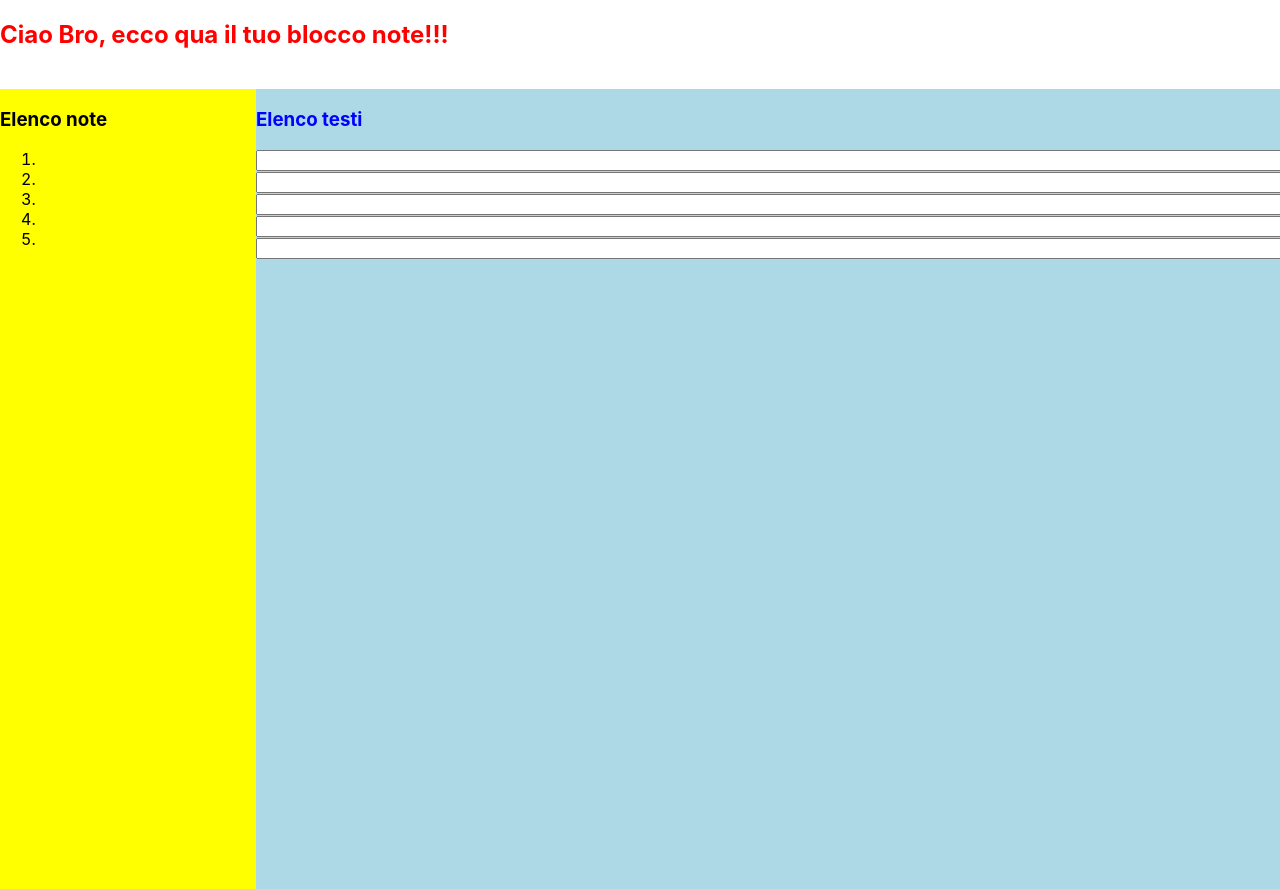
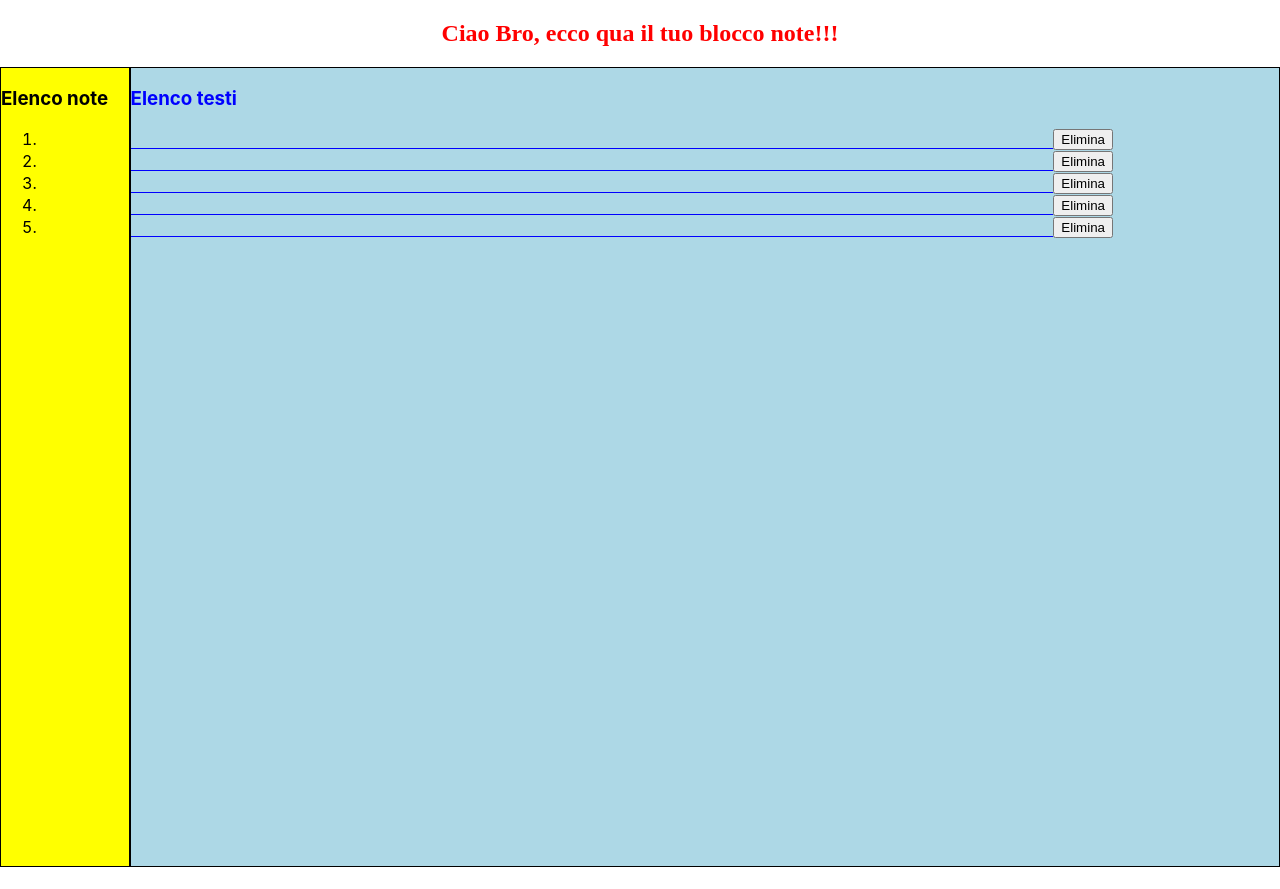
Before and after one commit to Cenzino21/blocco_note, a React (Create React App) app: page / in a window 1280 px wide. After the commit the page ends 867 px from the top, so only its background shows below. Built offline with nearby package versions, Linux system fonts and the light colour scheme.

Commit message:
Commit 3

```diff
--- a/src/App.css
+++ b/src/App.css
@@ -1,5 +1,7 @@
 #messaggioDiBenvenuto {
-  color: red;
+  color: #ff0000;
+  text-align: center;
+  font-family: cursive;
 }
 
 .contenitore{
@@ -9,17 +11,32 @@
   height: 100%;
 }
 
+.numeriDelleNote {
+  padding: 1px;
+}
+
 #parteNote {
-  background-color: yellow;
-  width: 20%;
+  background-color: #ffff00;
+  width: 10%;
+  border: 1px solid #000000;
 }
 
 #parteTesto {
-  background-color: lightblue;
-  color: blue;
-  width: 80%;
+  background-color: #add8e6;
+  color: #0000ff;
+  width: 90%;
+  border: 1px solid #000000;
 }
 
 .inserimentoTesto {
-  width: 100%;
+  border: none;
+  width: 80%;
+  background-color: #add8e6;
+  color: #0000ff;
+  border-bottom: 1px solid #0000ff; /*Per far uscire sottolineato la casella di testo*/
 }
+
+button:hover {
+  background-color: #d3d3d3;
+  color: #ff0000;
+}
--- a/src/App.jsx
+++ b/src/App.jsx
@@ -1,42 +1,44 @@
 import './App.css';
-//import { useState } from 'react';
-
-
-/*function Tabella() {
-  const[numeroNota, setNumeroNota] = useState(0);
-  const[testoNota, setTestoNota] = useState("testo");
-  return(
-    <div id="NuovaNota">
-      <div>
-      <button onClick={() => setNumeroNota(numeroNota + 1) && setTestoNota("testo")}>Aggiungi nota</button> <br/>
-      <p>{numeroNota} {testoNota}</p>
-      </div>
-    </div>
-  );
-}*/
+import React from 'react';
 
 function App() {
+  /*
+  function eliminaNota() {
+    let indice = document.querySelector("#parteNote li");
+    let testo = document.querySelector("#parteTesto input[type='text']");
+    let bottone = document.querySelector("#parteTesto button");
+    if(indice && testo && bottone) {
+      indice.remove();
+      testo.remove();
+      bottone.remove();
+    }
+  }*/
   return (
     <div className="App">
-      <h2 id="messaggioDiBenvenuto">Ciao Bro, ecco qua il tuo blocco note!!!</h2> <br/>
+      <header id="messaggioDiBenvenuto"><h2>Ciao Bro, ecco qua il tuo blocco note!!!</h2></header>
       <div class="contenitore">
         <div id="parteNote">
           <h3>Elenco note</h3>
           <ol>
-            <li></li>
-            <li></li>
-            <li></li>
-            <li></li>
-            <li></li>
+            <li class="numeriDelleNote"></li>
+            <li class="numeriDelleNote"></li>
+            <li class="numeriDelleNote"></li>
+            <li class="numeriDelleNote"></li>
+            <li class="numeriDelleNote"></li>
           </ol>
         </div>
         <div id="parteTesto">
           <h3>Elenco testi</h3>
-          <input type="text" class="inserimentoTesto"></input> <br/>
-          <input type="text" class="inserimentoTesto"></input> <br/>
-          <input type="text" class="inserimentoTesto"></input> <br/>
-          <input type="text" class="inserimentoTesto"></input> <br/>
           <input type="text" class="inserimentoTesto"></input>
+          <button type="button">Elimina</button> <br/>
+          <input type="text" class="inserimentoTesto"></input>
+          <button type="button">Elimina</button> <br/>
+          <input type="text" class="inserimentoTesto"></input>
+          <button type="button">Elimina</button> <br/>
+          <input type="text" class="inserimentoTesto"></input>
+          <button type="button">Elimina</button> <br/>
+          <input type="text" class="inserimentoTesto"></input>
+          <button type="button">Elimina</button> <br/>
         </div>
         </div>
     </div>
```
Also changed, not shown: public/index.html (+0 -24 lines).
